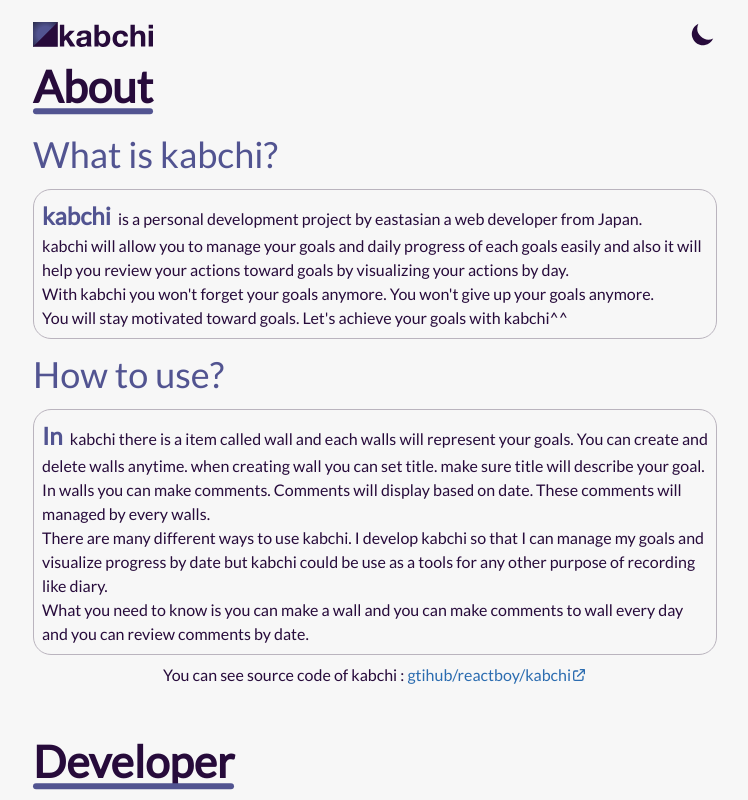
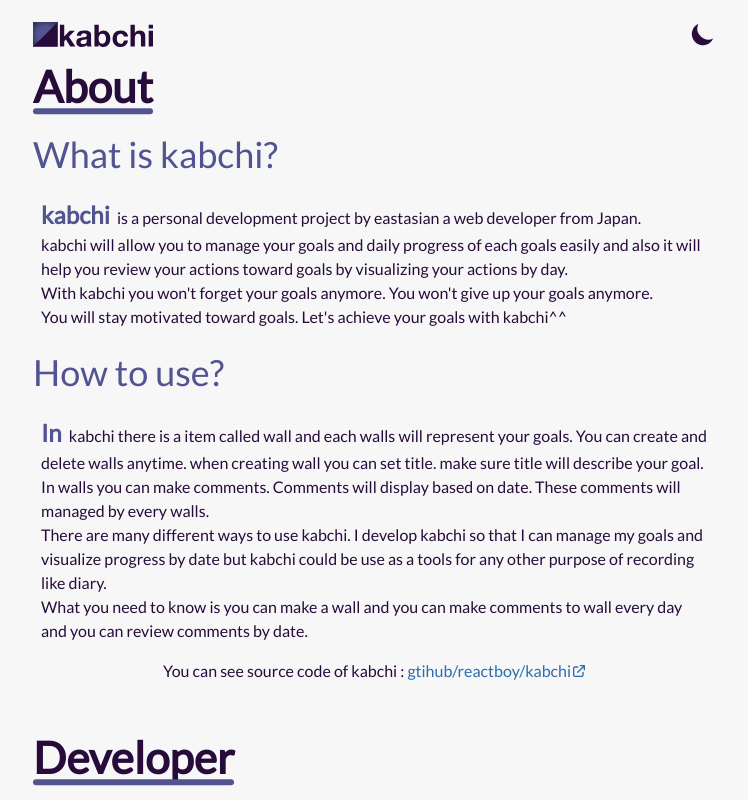
Before and after one commit to reactboy/kabchi, a Next.js app: page /about in a window 1280 px wide. Shown: the top 800 px of the page, without its empty margins (265-1013 px from the left). Built offline with nearby package versions, Linux system fonts and the light colour scheme; no server answers.

Commit message:
edit modified about page design #86

```diff
--- a/src/stacks/about/components/DescriptionBlock.tsx
+++ b/src/stacks/about/components/DescriptionBlock.tsx
@@ -4,13 +4,5 @@
 type DescriptionBlockProps = BoxProps
 
 export const DescriptionBlock: VFC<DescriptionBlockProps> = (props) => {
-  return (
-    <Box
-      p="2"
-      border="1px solid"
-      borderColor="kbgray.900"
-      borderRadius={18}
-      {...props}
-    />
-  )
+  return <Box p="2" {...props} />
 }
```
